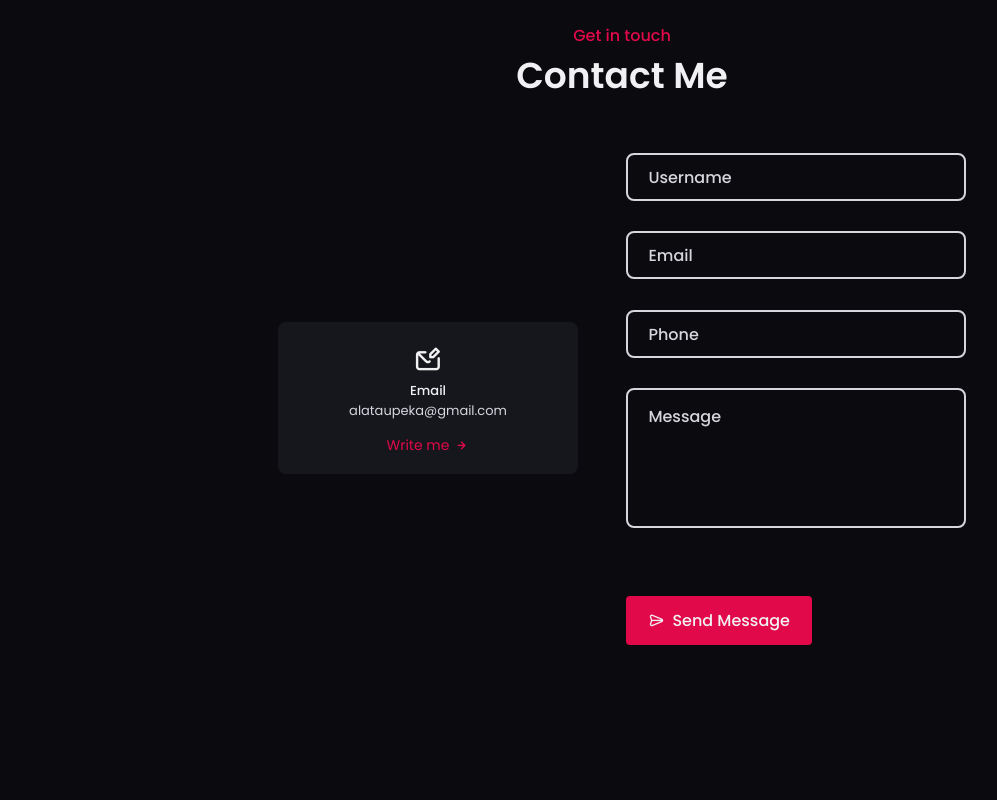
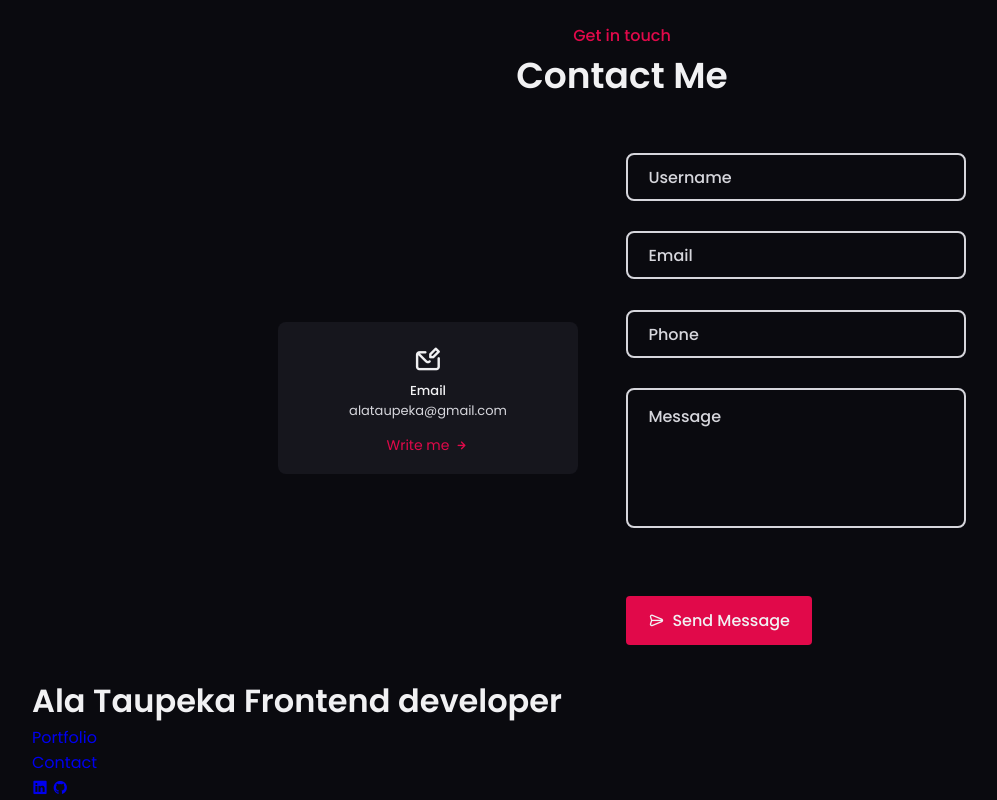
Before and after one commit to ataupeka/portfolio, a plain HTML site: page index.html in a window 1280 px wide. Shown: the part 1413-2213 px from the top of the page, without its empty margins (68-1065 px from the left). Before the commit the page ends 2090 px from the top, so only its background shows below. Drawn offline with nearby package versions, Linux system fonts and the light colour scheme; a script that the page names is missing.

Commit message:
Update index.html
add Footer

```diff
--- a/index.html
+++ b/index.html
@@ -246,12 +246,41 @@
 
 </section>
 
-</main>
+
+ <!-------Footer--------->
+<footer class="footer">
+
+    <div class="footer__bg">
+        <div class="footer__container container grid">
+<div>
+    <h1 class="footer__title"> Ala Taupeka
+<span class="footer__subtitle">Frontend developer</span>
+    </h1>
+</div>
 
 
+<ul class="footer__links">
+
+<li>
+    <a href="#work" class="footer__link"> Portfolio</a>
+</li>
+<li>
+    <a href="#contact" class="footer__link"> Contact</a>
+</li>
+
+</ul>
 
 
- <!-------Footer--------->
+<div class="footer_socials">
+
+    <a href="https://www.linkedin.com/in/ala-taupeka-778b23161/" target="_blank" class="footer__social"> <i class="uil uil-linkedin"> </i></a>
+    <a href="https://github.com/ataupeka" target="_blank" class="footer__social"> <i class="uil uil-github"> </i></a>
+
+</div>
+        </div>
+    </div>
+</footer>
+</main>
 
 
 <!-------Scroll up------->
```
